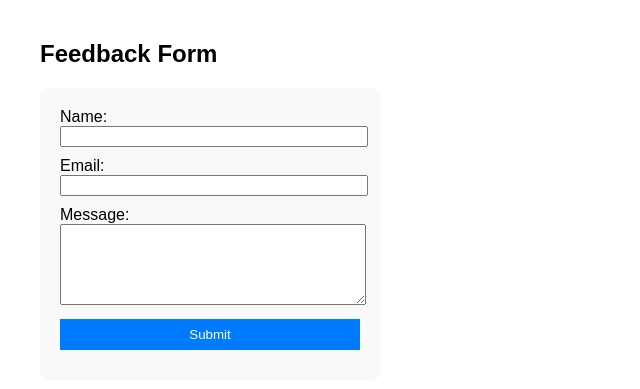
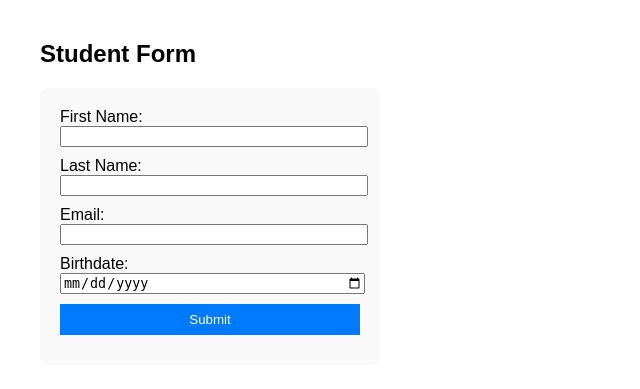
Before and after one commit to jeffdasilvax7/flask_form_app, a Flask app: page / in a window 1280 px wide. Shown: the top 389 px of the page, without its empty margins (0-640 px from the left). Run offline with Flask 3, Linux system fonts and the light colour scheme.

Commit message:
A simple student form

```diff
--- a/app.py
+++ b/app.py
@@ -6,11 +6,13 @@ app = Flask(__name__)
 def form():
     if request.method == "POST":
         name = request.form.get("name")
+        last = request.form.get("last")
         email = request.form.get("email")
-        message = request.form.get("message")
+        birthdate = request.form.get("birthdate")
+
 
         # Here you could save data or process it
-        return render_template("form.html", submitted=True, name=name, message=message)
+        return render_template("form.html", submitted=True, name=name)
 
     return render_template("form.html", submitted=False)
 
--- a/templates/form.html
+++ b/templates/form.html
@@ -1,7 +1,7 @@
 <!DOCTYPE html>
 <html>
 <head>
-    <title>Simple Flask Form</title>
+    <title>Students Form</title>
     <style>
         body {
             font-family: Arial, sans-serif;
@@ -30,18 +30,22 @@
     </style>
 </head>
 <body>
-    <h2>Feedback Form</h2>
+    <h2>Student Form</h2>
 
     {% if not submitted %}
     <form method="POST">
-        <label>Name:</label>
+        <label>First Name:</label>
         <input type="text" name="name" required>
+
+        <label>Last Name:</label>
+        <input type="text" name="last" required>
 
         <label>Email:</label>
         <input type="email" name="email" required>
 
-        <label>Message:</label>
-        <textarea name="message" rows="5" required></textarea>
+        <label>Birthdate:</label>
+        <input type="date" name="Birthdate" required>
+
 
         <input type="submit" value="Submit">
     </form>
```
